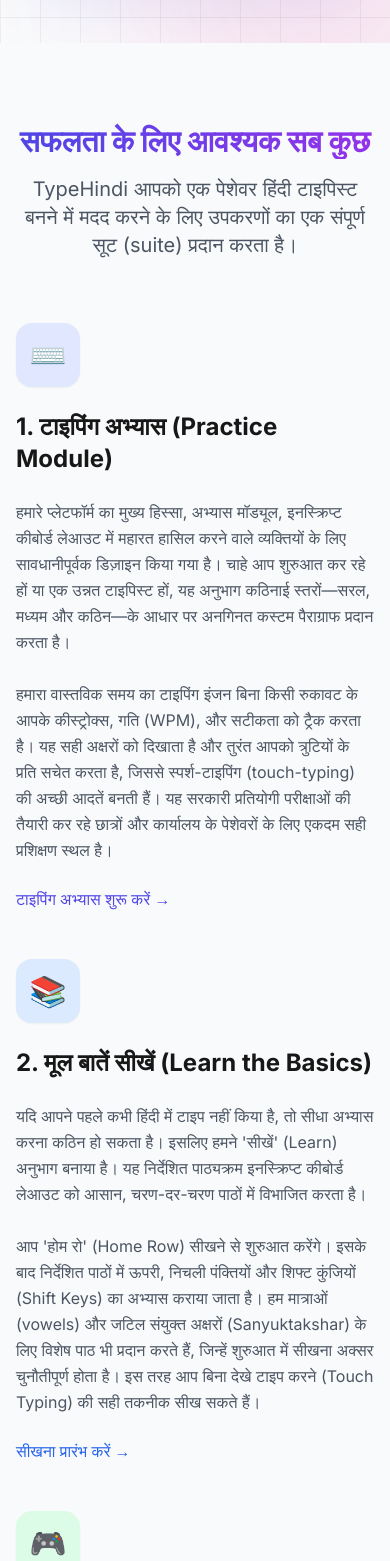
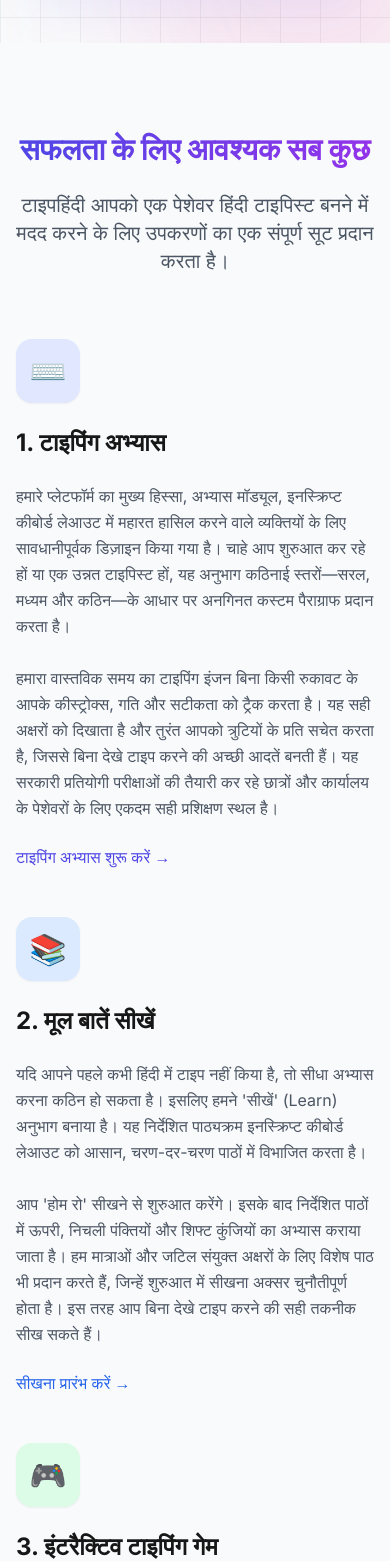
Before and after one commit to therohitbiruli/typehindi, a Next.js app: page / in a window 390 px wide. Shown: the part 1200-2761 px from the top of the page. Built offline with nearby package versions, Linux system fonts and the light colour scheme.

Commit message:
Fix text overlapping and remove English translations from Hindi text

```diff
--- a/src/app/page.tsx
+++ b/src/app/page.tsx
@@ -23,9 +23,9 @@ export default function Homepage() {
       <section className="py-20 bg-gray-50 dark:bg-gray-900">
         <div className="container-main">
           <header className="text-center mb-16">
-            <h2 className="text-3xl md:text-5xl font-extrabold mb-4 bg-clip-text text-transparent bg-gradient-to-r from-primary-600 to-purple-600 dark:from-primary-400 dark:to-purple-400">सफलता के लिए आवश्यक सब कुछ</h2>
+            <h2 className="text-3xl md:text-5xl font-extrabold mb-4 py-2 bg-clip-text text-transparent bg-gradient-to-r from-primary-600 to-purple-600 dark:from-primary-400 dark:to-purple-400">सफलता के लिए आवश्यक सब कुछ</h2>
             <p className="text-xl text-gray-600 dark:text-gray-400 max-w-3xl mx-auto">
-              TypeHindi आपको एक पेशेवर हिंदी टाइपिस्ट बनने में मदद करने के लिए उपकरणों का एक संपूर्ण सूट (suite) प्रदान करता है।
+              टाइपहिंदी आपको एक पेशेवर हिंदी टाइपिस्ट बनने में मदद करने के लिए उपकरणों का एक संपूर्ण सूट प्रदान करता है।
             </p>
           </header>
 
@@ -35,13 +35,13 @@ export default function Homepage() {
               <div className="h-16 w-16 rounded-2xl bg-primary-100 dark:bg-primary-900/30 flex items-center justify-center text-primary-600 dark:text-primary-400 text-3xl mb-6 shadow-sm">
                 ⌨️
               </div>
-              <h3 className="text-2xl font-bold">1. टाइपिंग अभ्यास (Practice Module)</h3>
+              <h3 className="text-2xl font-bold">1. टाइपिंग अभ्यास</h3>
               <p className="text-gray-600 dark:text-gray-300 leading-relaxed">
                 हमारे प्लेटफॉर्म का मुख्य हिस्सा, अभ्यास मॉड्यूल, इनस्क्रिप्ट कीबोर्ड लेआउट में महारत हासिल करने वाले व्यक्तियों के लिए सावधानीपूर्वक डिज़ाइन किया गया है।
                 चाहे आप शुरुआत कर रहे हों या एक उन्नत टाइपिस्ट हों, यह अनुभाग कठिनाई स्तरों—सरल, मध्यम और कठिन—के आधार पर अनगिनत कस्टम पैराग्राफ प्रदान करता है।
                 <br /><br />
-                हमारा वास्तविक समय का टाइपिंग इंजन बिना किसी रुकावट के आपके कीस्ट्रोक्स, गति (WPM), और सटीकता को ट्रैक करता है।
-                यह सही अक्षरों को दिखाता है और तुरंत आपको त्रुटियों के प्रति सचेत करता है, जिससे स्पर्श-टाइपिंग (touch-typing) की अच्छी आदतें बनती हैं। यह सरकारी प्रतियोगी परीक्षाओं की तैयारी कर रहे छात्रों और कार्यालय के पेशेवरों के लिए एकदम सही प्रशिक्षण स्थल है।
+                हमारा वास्तविक समय का टाइपिंग इंजन बिना किसी रुकावट के आपके कीस्ट्रोक्स, गति और सटीकता को ट्रैक करता है।
+                यह सही अक्षरों को दिखाता है और तुरंत आपको त्रुटियों के प्रति सचेत करता है, जिससे बिना देखे टाइप करने की अच्छी आदतें बनती हैं। यह सरकारी प्रतियोगी परीक्षाओं की तैयारी कर रहे छात्रों और कार्यालय के पेशेवरों के लिए एकदम सही प्रशिक्षण स्थल है।
               </p>
               <Link href="/practice" className="inline-flex items-center text-primary-600 hover:text-primary-700 font-medium">
                 टाइपिंग अभ्यास शुरू करें →
@@ -53,14 +53,14 @@ export default function Homepage() {
               <div className="h-16 w-16 rounded-2xl bg-blue-100 dark:bg-blue-900/30 flex items-center justify-center text-blue-600 dark:text-blue-400 text-3xl mb-6 shadow-sm">
                 📚
               </div>
-              <h3 className="text-2xl font-bold">2. मूल बातें सीखें (Learn the Basics)</h3>
+              <h3 className="text-2xl font-bold">2. मूल बातें सीखें</h3>
               <p className="text-gray-600 dark:text-gray-300 leading-relaxed">
                 यदि आपने पहले कभी हिंदी में टाइप नहीं किया है, तो सीधा अभ्यास करना कठिन हो सकता है।
                 इसलिए हमने 'सीखें' (Learn) अनुभाग बनाया है। यह निर्देशित पाठ्यक्रम इनस्क्रिप्ट कीबोर्ड लेआउट को आसान, चरण-दर-चरण पाठों में विभाजित करता है।
                 <br /><br />
-                आप 'होम रो' (Home Row) सीखने से शुरुआत करेंगे। इसके बाद निर्देशित पाठों में ऊपरी, निचली पंक्तियों और शिफ्ट कुंजियों (Shift Keys) का अभ्यास कराया जाता है।
-                हम मात्राओं (vowels) और जटिल संयुक्त अक्षरों (Sanyuktakshar) के लिए विशेष पाठ भी प्रदान करते हैं, जिन्हें शुरुआत में सीखना अक्सर चुनौतीपूर्ण होता है।
-                इस तरह आप बिना देखे टाइप करने (Touch Typing) की सही तकनीक सीख सकते हैं।
+                आप 'होम रो' सीखने से शुरुआत करेंगे। इसके बाद निर्देशित पाठों में ऊपरी, निचली पंक्तियों और शिफ्ट कुंजियों का अभ्यास कराया जाता है।
+                हम मात्राओं और जटिल संयुक्त अक्षरों के लिए विशेष पाठ भी प्रदान करते हैं, जिन्हें शुरुआत में सीखना अक्सर चुनौतीपूर्ण होता है।
+                इस तरह आप बिना देखे टाइप करने की सही तकनीक सीख सकते हैं।
               </p>
               <Link href="/learn" className="inline-flex items-center text-blue-600 hover:text-blue-700 font-medium">
                 सीखना प्रारंभ करें →
@@ -77,8 +77,8 @@ export default function Homepage() {
                 सीखना उबाऊ नहीं होना चाहिए। हमारा टाइपिंग गेम आपके अभ्यास की दिनचर्या में मज़ा और रोमांच भर देता है।
                 इसमें स्क्रीन के ऊपर से शब्द गिरते हैं, और जमीन पर गिरने से पहले आपको उन्हें सही ढंग से टाइप करना होता है।
                 <br /><br />
-                जैसे-जैसे आपका स्कोर बढ़ता है, शब्दों के गिरने की गति तेज हो जाती है, जो आपके प्रतिक्रिया समय (reaction time) को चुनौती देती है।
-                अब आप शब्द, प्रतीक (symbols) या पूरे वाक्यों के साथ अभ्यास करने का विकल्प चुन सकते हैं। आपके पास 3 जीवन (lives) होते हैं। यह तनाव कम करने के साथ-साथ आपकी कीबोर्ड पर उंगलियों की गति को तेजी से सुधारने का एक शानदार तरीका है।
+                जैसे-जैसे आपका स्कोर बढ़ता है, शब्दों के गिरने की गति तेज हो जाती है, जो आपके प्रतिक्रिया समय को चुनौती देती है।
+                अब आप शब्द, प्रतीक या पूरे वाक्यों के साथ अभ्यास करने का विकल्प चुन सकते हैं। आपके पास 3 जीवन होते हैं। यह तनाव कम करने के साथ-साथ आपकी कीबोर्ड पर उंगलियों की गति को तेजी से सुधारने का एक शानदार तरीका है।
               </p>
               <Link href="/game" className="inline-flex items-center text-green-600 hover:text-green-700 font-medium">
                 गेम खेलें →
@@ -95,7 +95,7 @@ export default function Homepage() {
                 जब आप दबाव में अपनी वास्तविक गति का मूल्यांकन करने के लिए तैयार हों, तो हमारा टाइपिंग टेस्ट आपको परीक्षा जैसा माहौल प्रदान करता है।
                 आप 1 से 10 मिनट की समयावधि चुन सकते हैं। इसमें दिए गए पैराग्राफ में विभिन्न विषयों और समाचारों के अंश होते हैं ताकि आपको वास्तविक दुनिया की टाइपिंग का अनुभव मिल सके।
                 <br /><br />
-                टेस्ट पूरा होने पर आपको एक विस्तृत रिपोर्ट कार्ड मिलता है। यह आपके कुल WPM, शुद्ध WPM और सटीकता प्रतिशत (Accuracy Percentage) को दर्शाता है।
+                टेस्ट पूरा होने पर आपको एक विस्तृत रिपोर्ट कार्ड मिलता है। यह आपके कुल शब्द प्रति मिनट, शुद्ध शब्द प्रति मिनट और सटीकता प्रतिशत को दर्शाता है।
                 चूंकि टेस्ट के दौरान समय सीमा होती है, यह आपकी टाइपिंग गति का अंतिम बेंचमार्क है और यह प्रमाणित करता है कि आप अपनी पेशेवर परीक्षाओं के लिए तैयार हैं।
               </p>
               <Link href="/test" className="inline-flex items-center text-orange-600 hover:text-orange-700 font-medium">
@@ -110,16 +110,16 @@ export default function Homepage() {
       <section className="py-24 bg-white dark:bg-gray-950 border-t border-gray-100 dark:border-gray-900">
         <div className="container-main">
           <div className="max-w-4xl mx-auto">
-            <h2 className="text-3xl md:text-5xl font-extrabold mb-8 text-center bg-clip-text text-transparent bg-gradient-to-r from-primary-600 to-purple-600 dark:from-primary-400 dark:to-purple-400">TypeHindi हिंदी टाइपिंग सीखने के लिए सर्वश्रेष्ठ क्यों है?</h2>
+            <h2 className="text-3xl md:text-5xl font-extrabold mb-8 py-2 text-center bg-clip-text text-transparent bg-gradient-to-r from-primary-600 to-purple-600 dark:from-primary-400 dark:to-purple-400">टाइपहिंदी टाइपिंग सीखने के लिए सर्वश्रेष्ठ क्यों है?</h2>
 
             <div className="prose prose-lg max-w-none text-gray-600 dark:text-gray-300 space-y-6">
               <p>
-                आज के प्रतिस्पर्धी युग में, विशेष रूप से भारत में सरकारी नौकरियों के लिए, हिंदी टाइपिंग एक अनिवार्य कौशल बन गया है। SSC CGL, CHSL, MTS, Stenographer, और विभिन्न राज्य स्तरीय LDC (Lower Division Clerk) परीक्षाओं में सफलता प्राप्त करने के लिए न केवल गति बल्कि सटीकता भी अत्यंत महत्वपूर्ण है। TypeHindi.in को इन्ही आवश्यकताओं को ध्यान में रखकर विकसित किया गया है।
+                आज के प्रतिस्पर्धी युग में, विशेष रूप से भारत में सरकारी नौकरियों के लिए, हिंदी टाइपिंग एक अनिवार्य कौशल बन गया है। SSC CGL, CHSL, MTS, स्टेनोग्राफर, और विभिन्न राज्य स्तरीय LDC परीक्षाओं में सफलता प्राप्त करने के लिए न केवल गति बल्कि सटीकता भी अत्यंत महत्वपूर्ण है। टाइपहिंदी को इन्ही आवश्यकताओं को ध्यान में रखकर विकसित किया गया है।
               </p>
 
               <h3 className="text-2xl font-bold text-gray-900 dark:text-white">1. वैज्ञानिक और उपयोगकर्ता के अनुकूल इंटरफ़ेस</h3>
               <p>
-                हमारा प्लेटफ़ॉर्म आधुनिक वेब तकनीकों पर आधारित है जो आपको बिना किसी अंतराल (lag) के एक सुचारू अनुभव प्रदान करता है। इंटरैक्टिव कीबोर्ड मार्गदर्शन आपको प्रत्येक कीस्ट्रोक के लिए सही उंगली की स्थिति बताता है, जो स्पर्श-टाइपिंग (Touch Typing) सीखने का सबसे प्रभावी तरीका है।
+                हमारा प्लेटफ़ॉर्म आधुनिक वेब तकनीकों पर आधारित है जो आपको बिना किसी अंतराल के एक सुचारू अनुभव प्रदान करता है। इंटरैक्टिव कीबोर्ड मार्गदर्शन आपको प्रत्येक कीस्ट्रोक के लिए सही उंगली की स्थिति बताता है, जो बिना देखे टाइप करने सीखने का सबसे प्रभावी तरीका है।
               </p>
 
               <h3 className="text-2xl font-bold text-gray-900 dark:text-white">2. परीक्षा-उन्मुख अभ्यास सामग्री</h3>
@@ -127,19 +127,19 @@ export default function Homepage() {
                 TypeHindi पर उपलब्ध सभी अनुच्छेद (paragraphs) वास्तविक सरकारी परीक्षा पत्रों और आधिकारिक सूचनाओं से प्रेरित हैं। हमने स्टेनोग्राफर और एलडीसी परीक्षाओं के लिए विशेष रूप से कानूनी, प्रशासनिक और सामान्य ज्ञान आधारित सामग्री शामिल की है, ताकि आप परीक्षा के माहौल से पहले ही परिचित हो सकें।
               </p>
 
-              <h3 className="text-2xl font-bold text-gray-900 dark:text-white">3. विस्तृत प्रदर्शन विश्लेषण (Analytics)</h3>
+              <h3 className="text-2xl font-bold text-gray-900 dark:text-white">3. विस्तृत प्रदर्शन विश्लेषण</h3>
               <p>
-                हम केवल आपकी गति (WPM) नहीं दिखाते, बल्कि हम आपकी शुद्ध गति (Net Speed), कुल त्रुटियाँ, और सटीकता प्रतिशत का भी गहन विश्लेषण प्रदान करते हैं। यह आपको अपनी कमजोरियों को पहचानने और उन पर काम करने में मदद करता है। हमारा 'Daily Challenge' आपको हर दिन बेहतर बनने के लिए प्रेरित करता है।
+                हम केवल आपकी गति नहीं दिखाते, बल्कि हम आपकी शुद्ध गति, कुल त्रुटियाँ, और सटीकता प्रतिशत का भी गहन विश्लेषण प्रदान करते हैं। यह आपको अपनी कमजोरियों को पहचानने और उन पर काम करने में मदद करता है। हमारा 'दैनिक लक्ष्य' आपको हर दिन बेहतर बनने के लिए प्रेरित करता है।
               </p>
 
-              <h3 className="text-2xl font-bold text-gray-900 dark:text-white">4. इनस्क्रिप्ट (InScript) कीबोर्ड पर विशेष ध्यान</h3>
+              <h3 className="text-2xl font-bold text-gray-900 dark:text-white">4. इनस्क्रिप्ट कीबोर्ड पर विशेष ध्यान</h3>
               <p>
-                भारत सरकार ने इनस्क्रिप्ट को मानक कीबोर्ड लेआउट घोषित किया है। TypeHindi पूरी तरह से इनस्क्रिप्ट लेआउट को समर्पित है, जिससे यह सुनिश्चित होता है कि आप वही सीख रहे हैं जो परीक्षाओं में माँगा जाता है। यूनिकोड आधारित होने के कारण, यहाँ सीखा गया कौशल हर डिजिटल प्लेटफ़ॉर्म पर काम आता है।
+                भारत सरकार ने इनस्क्रिप्ट को मानक कीबोर्ड लेआउट घोषित किया है। टाइपहिंदी पूरी तरह से इनस्क्रिप्ट लेआउट को समर्पित है, जिससे यह सुनिश्चित होता है कि आप वही सीख रहे हैं जो परीक्षाओं में माँगा जाता है। यूनिकोड आधारित होने के कारण, यहाँ सीखा गया कौशल हर डिजिटल प्लेटफ़ॉर्म पर काम आता है।
               </p>
 
               <h3 className="text-2xl font-bold text-gray-900 dark:text-white">5. पूर्णतः सुरक्षित और निःशुल्क</h3>
               <p>
-                TypeHindi का उपयोग करने के लिए आपको किसी पंजीकरण या लॉगिन की आवश्यकता नहीं है। आपका डेटा आपके ब्राउज़र में ही रहता है। हम एक विज्ञापन-समर्थित मॉडल पर काम करते हैं ताकि हम इस उच्च गुणवत्ता वाली सेवा को हमेशा के लिए आपके लिए निःशुल्क रख सकें।
+                टाइपहिंदी का उपयोग करने के लिए आपको किसी पंजीकरण या लॉगिन की आवश्यकता नहीं है। आपका डेटा आपके ब्राउज़र में ही रहता है। हम एक विज्ञापन-समर्थित मॉडल पर काम करते हैं ताकि हम इस उच्च गुणवत्ता वाली सेवा को हमेशा के लिए आपके लिए निःशुल्क रख सकें।
               </p>
             </div>
           </div>
@@ -160,14 +160,14 @@ export default function Homepage() {
             <div className="bg-gray-50 dark:bg-gray-900 p-6 rounded-2xl border border-gray-100 dark:border-gray-800">
               <h3 className="text-xl font-bold mb-3">सरकारी परीक्षाओं के लिए कौन सा कीबोर्ड लेआउट सबसे अच्छा है?</h3>
               <p className="text-gray-600 dark:text-gray-400 leading-relaxed">
-                SSC, CGL, CHSL, और अन्य सरकारी परीक्षाओं के लिए 'इनस्क्रिप्ट' (InScript) कीबोर्ड लेआउट सबसे अच्छा और प्रामाणिक माना जाता है क्योंकि यह भारत सरकार द्वारा निर्धारित मानक है। TypeHindi भी मुख्य रूप से इनस्क्रिप्ट लेआउट पर आधारित है।
+                SSC, CGL, CHSL, और अन्य सरकारी परीक्षाओं के लिए 'इनस्क्रिप्ट' कीबोर्ड लेआउट सबसे अच्छा और प्रामाणिक माना जाता है क्योंकि यह भारत सरकार द्वारा निर्धारित मानक है। टाइपहिंदी भी मुख्य रूप से इनस्क्रिप्ट लेआउट पर आधारित है।
               </p>
             </div>
 
             <div className="bg-gray-50 dark:bg-gray-900 p-6 rounded-2xl border border-gray-100 dark:border-gray-800">
               <h3 className="text-xl font-bold mb-3">मेरी टाइपिंग स्पीड (WPM) कैसे बढ़ेगी?</h3>
               <p className="text-gray-600 dark:text-gray-400 leading-relaxed">
-                टाइपिंग स्पीड बढ़ाने का सबसे बेहतर तरीका लगातार और अनुशासित अभ्यास है। बैकस्पेस (Backspace) का कम से कम उपयोग करें, कीबोर्ड को देखे बिना टाइप करने (Touch Typing) की आदत डालें, और शुरुआत में अपनी गति के बजाय सटीकता (Accuracy) पर ध्यान केंद्रित करें।
+                टाइपिंग स्पीड बढ़ाने का सबसे बेहतर तरीका लगातार और अनुशासित अभ्यास है। बैकस्पेस का कम से कम उपयोग करें, कीबोर्ड को देखे बिना टाइप करने की आदत डालें, और शुरुआत में अपनी गति के बजाय सटीकता पर ध्यान केंद्रित करें।
               </p>
             </div>
           </div>
@@ -178,7 +178,7 @@ export default function Homepage() {
       <section className="py-24 bg-gray-50 dark:bg-gray-900 border-t border-gray-100 dark:border-gray-800">
         <div className="container-main">
           <header className="text-center mb-16">
-            <h2 className="text-3xl md:text-5xl font-extrabold mb-4 bg-clip-text text-transparent bg-gradient-to-r from-primary-600 to-purple-600 dark:from-primary-400 dark:to-purple-400">नवीनतम लेख और मार्गदर्शिकाएँ</h2>
+            <h2 className="text-3xl md:text-5xl font-extrabold mb-4 py-2 bg-clip-text text-transparent bg-gradient-to-r from-primary-600 to-purple-600 dark:from-primary-400 dark:to-purple-400">नवीनतम लेख और मार्गदर्शिकाएँ</h2>
             <p className="text-xl text-gray-600 dark:text-gray-400 max-w-3xl mx-auto">
               टाइपिंग स्पीड बढ़ाने और सरकारी परीक्षाओं की तैयारी के लिए हमारे विशेषज्ञों द्वारा लिखे गए ज्ञानवर्धक लेख पढ़ें।
             </p>
@@ -220,7 +220,7 @@ export default function Homepage() {
               href="/blog"
               className="inline-flex items-center justify-center px-8 py-4 rounded-full bg-white dark:bg-gray-950 border-2 border-gray-200 dark:border-gray-800 text-gray-700 dark:text-gray-300 font-bold hover:border-primary-500 hover:text-primary-600 dark:hover:text-primary-400 transition-all shadow-sm"
             >
-              सभी लेख देखें (View All Articles)
+              सभी लेख देखें
               <span className="ml-2">→</span>
             </Link>
           </div>
```
